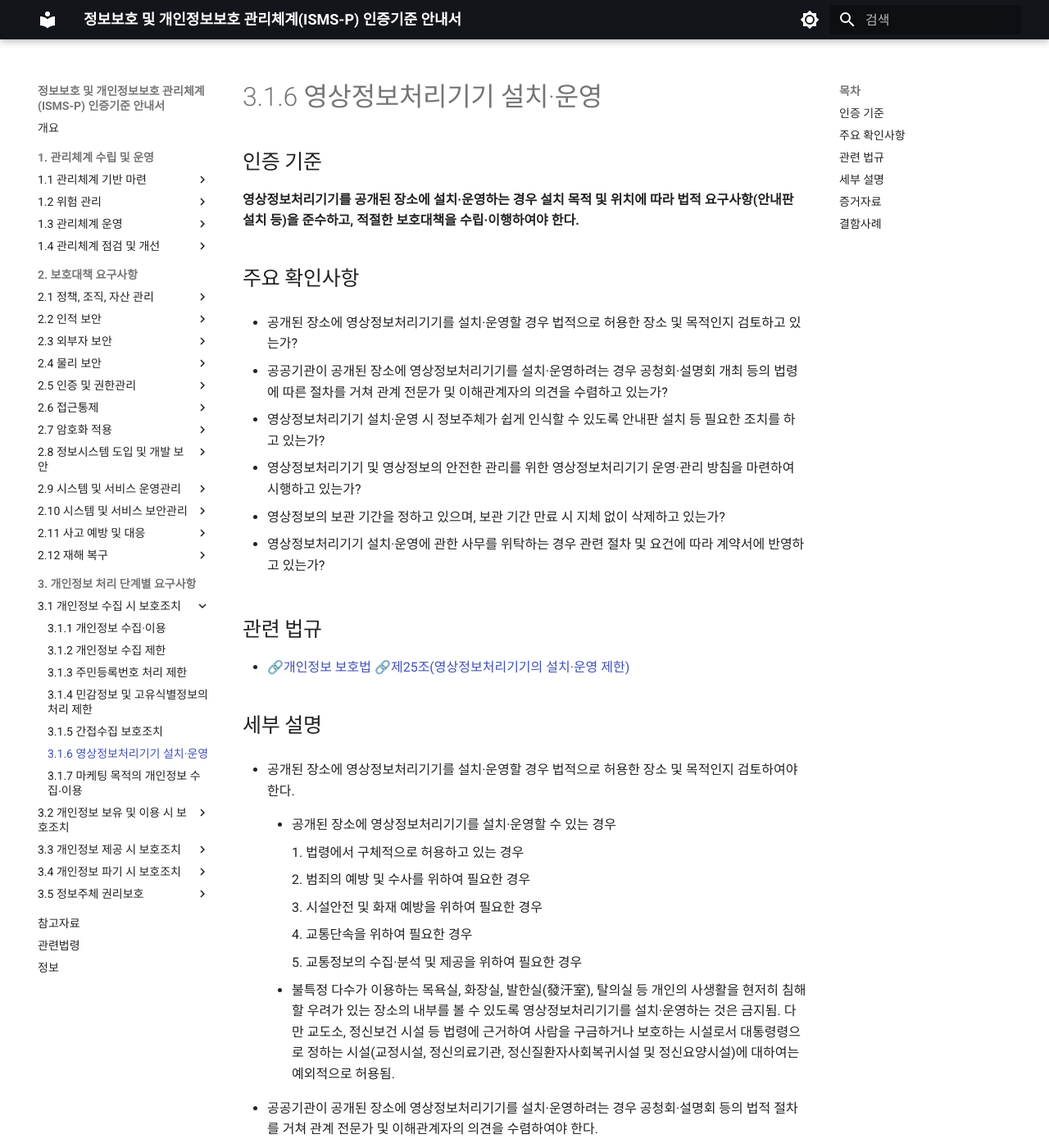
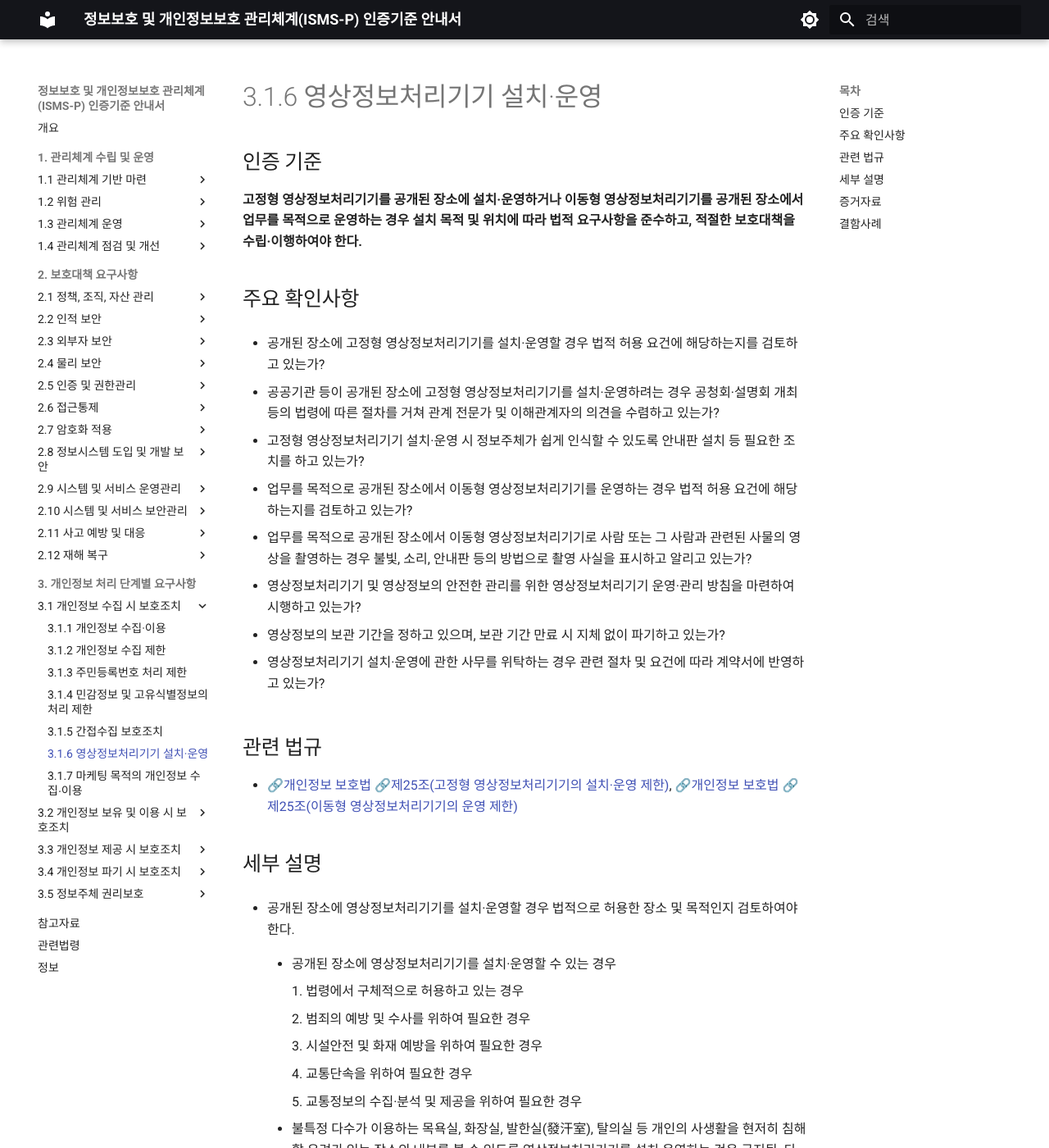
Before and after one commit to TouchstoneDocs/isms-docs, an MkDocs documentation site: the page built from docs/3. 개인정보 처리 단계별 요구사항/3.1 개인정보 수집 시 보호조치/3.1.6 영상정보처리기기 설치·운영.md, in a window 1280 px wide and 1400 px high. Shown: the whole window at 82% size. Built offline with MkDocs 1.6.1 and Material for MkDocs 9.7.7, drawn with Linux system fonts in a browser that asks for light colours; old or Windows-style settings are respelled for this version of MkDocs.

Commit message:
법령 변경사항 반영

```diff
--- a/docs/3. 개인정보 처리 단계별 요구사항/3.1 개인정보 수집 시 보호조치/3.1.6 영상정보처리기기 설치·운영.md
+++ b/docs/3. 개인정보 처리 단계별 요구사항/3.1 개인정보 수집 시 보호조치/3.1.6 영상정보처리기기 설치·운영.md
@@ -2,25 +2,29 @@
 
 ## 인증 기준
 
-**영상정보처리기기를 공개된 장소에 설치·운영하는 경우 설치 목적 및 위치에 따라 법적 요구사항(안내판 설치 등)을 준수하고, 적절한 보호대책을 수립·이행하여야 한다.**
+**고정형 영상정보처리기기를 공개된 장소에 설치·운영하거나 이동형 영상정보처리기기를 공개된 장소에서 업무를 목적으로 운영하는 경우 설치 목적 및 위치에 따라 법적 요구사항을 준수하고, 적절한 보호대책을 수립·이행하여야 한다.**
 
 ## 주요 확인사항
 
-- 공개된 장소에 영상정보처리기기를 설치·운영할 경우 법적으로 허용한 장소 및 목적인지 검토하고 있는가?
+- 공개된 장소에 고정형 영상정보처리기기를 설치·운영할 경우 법적 허용 요건에 해당하는지를 검토하고 있는가?
 
-- 공공기관이 공개된 장소에 영상정보처리기기를 설치·운영하려는 경우 공청회·설명회 개최 등의 법령에 따른 절차를 거쳐 관계 전문가 및 이해관계자의 의견을 수렴하고 있는가?
+- 공공기관 등이 공개된 장소에 고정형 영상정보처리기기를 설치·운영하려는 경우 공청회·설명회 개최 등의 법령에 따른 절차를 거쳐 관계 전문가 및 이해관계자의 의견을 수렴하고 있는가?
 
-- 영상정보처리기기 설치·운영 시 정보주체가 쉽게 인식할 수 있도록 안내판 설치 등 필요한 조치를 하고 있는가?
+- 고정형 영상정보처리기기 설치·운영 시 정보주체가 쉽게 인식할 수 있도록 안내판 설치 등 필요한 조치를 하고 있는가?
+
+- 업무를 목적으로 공개된 장소에서 이동형 영상정보처리기기를 운영하는 경우 법적 허용 요건에 해당하는지를 검토하고 있는가?
+
+- 업무를 목적으로 공개된 장소에서 이동형 영상정보처리기기로 사람 또는 그 사람과 관련된 사물의 영상을 촬영하는 경우 불빛, 소리, 안내판 등의 방법으로 촬영 사실을 표시하고 알리고 있는가?
 
 - 영상정보처리기기 및 영상정보의 안전한 관리를 위한 영상정보처리기기 운영·관리 방침을 마련하여 시행하고 있는가?
 
-- 영상정보의 보관 기간을 정하고 있으며, 보관 기간 만료 시 지체 없이 삭제하고 있는가?
+- 영상정보의 보관 기간을 정하고 있으며, 보관 기간 만료 시 지체 없이 파기하고 있는가?
 
 - 영상정보처리기기 설치·운영에 관한 사무를 위탁하는 경우 관련 절차 및 요건에 따라 계약서에 반영하고 있는가?
 
 ## 관련 법규
 
-- [🔗개인정보 보호법][개인정보 보호법 제25조]{target=_blank} [🔗제25조(영상정보처리기기의 설치·운영 제한)][개인정보 보호법 제25조 부분]{target=_blank}
+- [🔗개인정보 보호법][개인정보 보호법 제25조]{target=_blank} [🔗제25조(고정형 영상정보처리기기의 설치·운영 제한)][개인정보 보호법 제25조 부분]{target=_blank}, [🔗개인정보 보호법][개인정보 보호법 제25조의2]{target=_blank} [🔗제25조(이동형 영상정보처리기기의 운영 제한)][개인정보 보호법 제25조의2 부분]{target=_blank}
 
 ## 세부 설명
 
@@ -144,6 +148,8 @@
 
 [개인정보 보호법 제25조]: https://www.law.go.kr/법령/개인정보보호법/(20240315,19234,20230314)/제25조 "개인정보 보호법 제25조"
 [개인정보 보호법 제25조 부분]: https://www.law.go.kr/법령/개인정보보호법/제25조 "개인정보 보호법 제25조 부분"
+[개인정보 보호법 제25조의2]: https://www.law.go.kr/법령/개인정보보호법/(20240315,19234,20230314)/제25조의2 "개인정보 보호법 제25조의2"
+[개인정보 보호법 제25조의2 부분]: https://www.law.go.kr/법령/개인정보보호법/제25조의2 "개인정보 보호법 제25조의2 부분"
 
 [표준 개인정보 보호지침 제41조]: https://www.law.go.kr/행정규칙/표준개인정보보호지침/(2024-1,20240104)/제41조 "표준 개인정보 보호지침 제41조"
 
```
Also changed, not shown: README.md (+9 -5 lines), docs/about.md (+4 -0 lines), docs/assets/images/img_opentype04.jpg (added).
